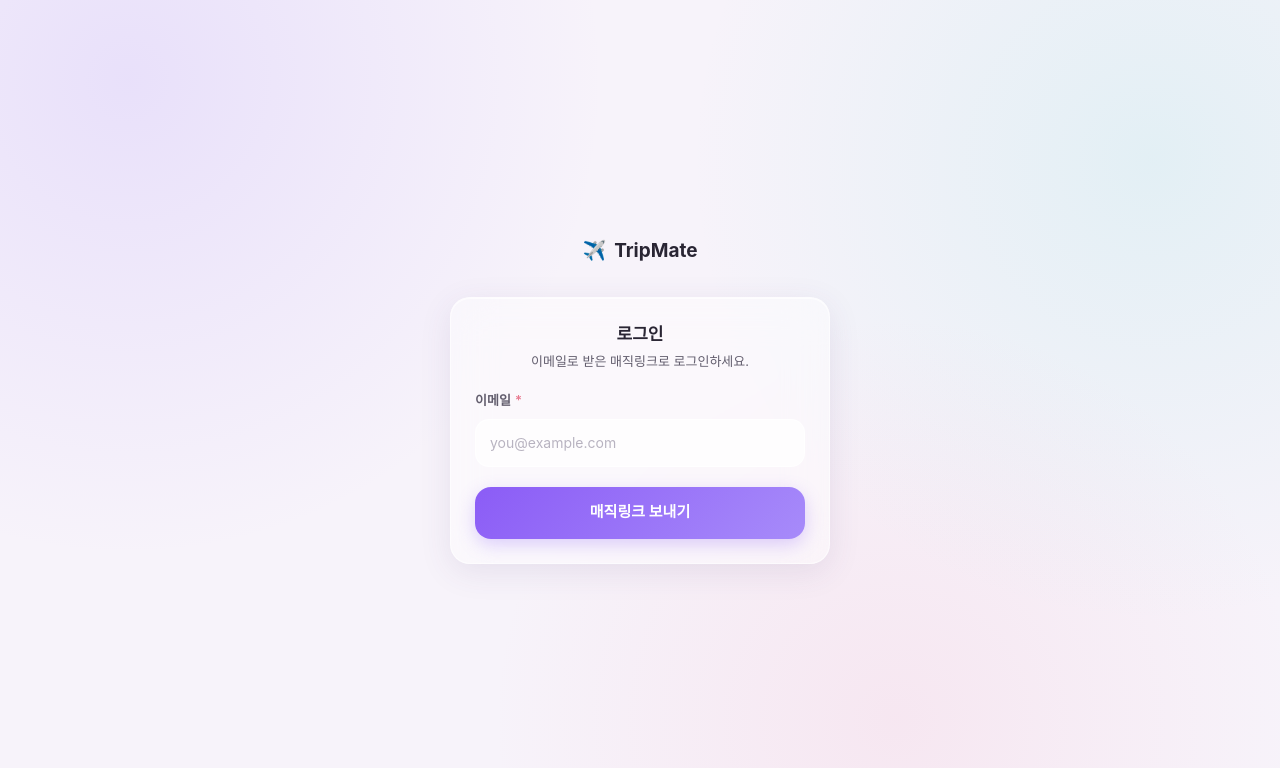
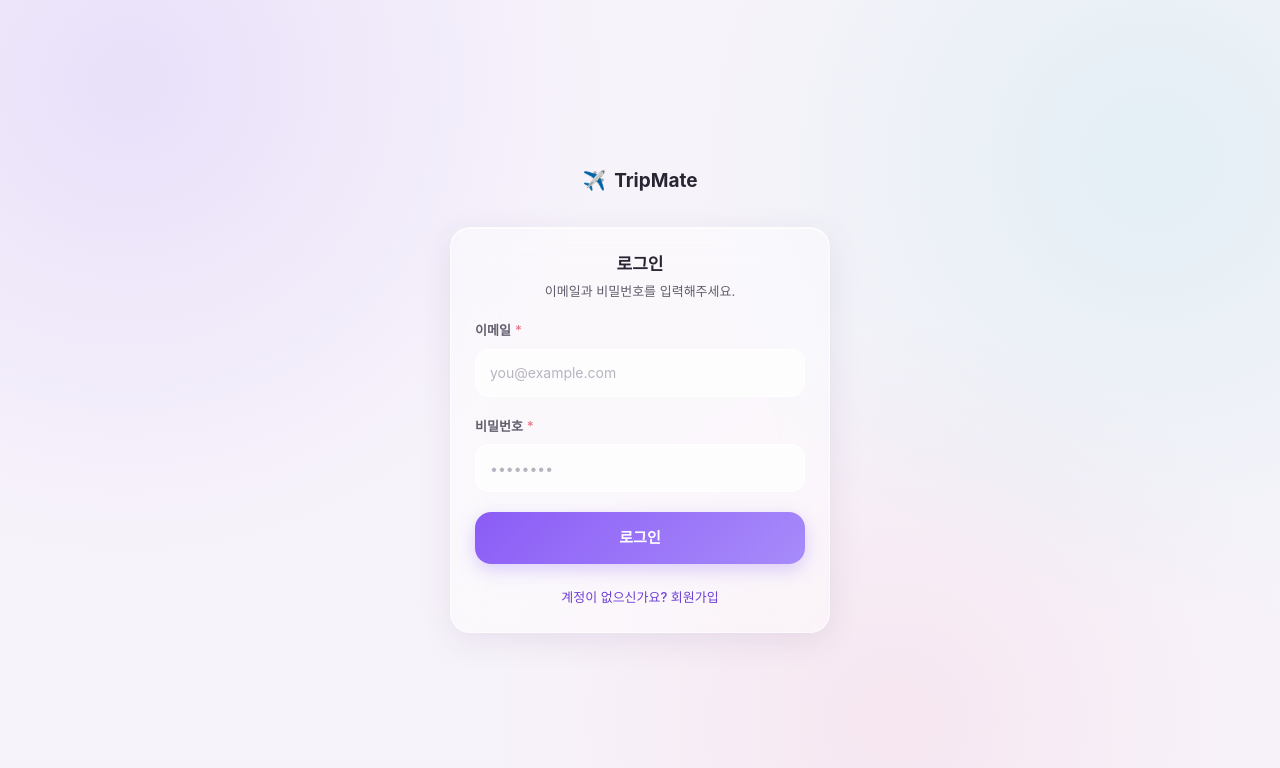
Before and after one commit to ari0516/TripMate, a Next.js app: page /login in a window 1280 px wide. Shown: the top 768 px of the page. Built offline with nearby package versions, Linux system fonts and the light colour scheme; a web font is replaced by a local one.

Commit message:
Replace magic link with email/password auth

```diff
--- a/src/app/auth/confirm/page.tsx
+++ /dev/null
@@ -1,65 +0,0 @@
-import { Button } from "@/components/common/Button";
-import { GlassCard } from "@/components/common/GlassCard";
-
-/**
- * 매직링크 이메일의 확인 링크가 도착하는 곳.
- * 링크를 열자마자 바로 로그인시키지 않고 버튼을 한 번 더 누르게 한다 —
- * 이메일 보안 스캐너(Gmail 등)가 링크를 미리 열어보며 1회용 토큰을 소모해버리는 문제를 피하기 위함.
- */
-export default async function ConfirmPage({
-  searchParams,
-}: PageProps<"/auth/confirm">) {
-  const params = await searchParams;
-  const get = (key: string) => {
-    const value = params[key];
-    return typeof value === "string" ? value : "";
-  };
-
-  const tokenHash = get("token_hash");
-  const type = get("type");
-  const next = get("next") || "/";
-
-  return (
-    <div className="mx-auto flex w-full max-w-[420px] flex-1 flex-col justify-center px-5 py-10">
-      <header className="mb-8 flex items-center justify-center gap-2 text-[19px] font-bold text-[#292533]">
-        <span aria-hidden>✈️</span> TripMate
-      </header>
-
-      <GlassCard level="base" className="space-y-4 p-6 text-center">
-        {tokenHash && type ? (
-          <>
-            <p className="text-[32px]" aria-hidden>
-              🔐
-            </p>
-            <p className="text-[15px] font-semibold text-[#292533]">
-              로그인을 완료해주세요
-            </p>
-            <p className="text-[13px] leading-relaxed text-[#625d6d]">
-              아래 버튼을 눌러야 로그인이 완료됩니다.
-            </p>
-            <form action="/auth/confirm/verify" method="POST">
-              <input type="hidden" name="token_hash" value={tokenHash} />
-              <input type="hidden" name="type" value={type} />
-              <input type="hidden" name="next" value={next} />
-              <Button type="submit" size="lg" fullWidth>
-                로그인 완료하기
-              </Button>
-            </form>
-          </>
-        ) : (
-          <>
-            <p className="text-[32px]" aria-hidden>
-              ⚠️
-            </p>
-            <p className="text-[15px] font-semibold text-[#292533]">
-              유효하지 않은 링크입니다
-            </p>
-            <p className="text-[13px] text-[#625d6d]">
-              로그인 화면에서 다시 시도해주세요.
-            </p>
-          </>
-        )}
-      </GlassCard>
-    </div>
-  );
-}
--- a/src/app/auth/confirm/verify/route.ts
+++ /dev/null
@@ -1,29 +0,0 @@
-import type { EmailOtpType } from "@supabase/supabase-js";
-import { type NextRequest, NextResponse } from "next/server";
-
-import { createClient } from "@/lib/supabase/server";
-
-/** 확인 페이지에서 "로그인 완료하기" 버튼을 누르면 여기로 POST 된다 */
-export async function POST(request: NextRequest) {
-  const formData = await request.formData();
-  const tokenHash = formData.get("token_hash");
-  const type = formData.get("type") as EmailOtpType | null;
-  const next = (formData.get("next") as string) || "/";
-
-  if (typeof tokenHash === "string" && tokenHash && type) {
-    const supabase = await createClient();
-    const { error } = await supabase.auth.verifyOtp({
-      type,
-      token_hash: tokenHash,
-    });
-    if (!error) {
-      // 303: POST 요청이므로 리다이렉트 후 GET으로 전환되도록 명시한다.
-      return NextResponse.redirect(new URL(next, request.url), 303);
-    }
-  }
-
-  return NextResponse.redirect(
-    new URL("/login?error=invalid-link", request.url),
-    303,
-  );
-}
--- a/src/app/login/page.tsx
+++ b/src/app/login/page.tsx
@@ -1,55 +1,69 @@
 "use client";
 
-import { useSearchParams } from "next/navigation";
-import { Suspense, useState } from "react";
+import { useRouter } from "next/navigation";
+import { useState } from "react";
 
 import { Button } from "@/components/common/Button";
 import { Field, TextInput } from "@/components/common/Field";
 import { GlassCard } from "@/components/common/GlassCard";
 import { createClient } from "@/lib/supabase/client";
 
-export default function LoginPage() {
-  return (
-    <Suspense>
-      <LoginForm />
-    </Suspense>
-  );
+type Mode = "login" | "signup";
+
+function translateAuthError(message: string): string {
+  if (message.includes("Invalid login credentials")) {
+    return "이메일 또는 비밀번호가 올바르지 않습니다.";
+  }
+  if (message.includes("already registered")) {
+    return "이미 가입된 이메일입니다. 로그인해주세요.";
+  }
+  if (message.includes("Password should be at least")) {
+    return "비밀번호는 6자 이상이어야 합니다.";
+  }
+  if (message.includes("Unable to validate email address")) {
+    return "올바른 이메일 형식이 아닙니다.";
+  }
+  return message;
 }
 
-function LoginForm() {
-  const searchParams = useSearchParams();
+export default function LoginPage() {
+  const router = useRouter();
+  const [mode, setMode] = useState<Mode>("login");
   const [email, setEmail] = useState("");
-  const [status, setStatus] = useState<"idle" | "sending" | "sent">("idle");
-  const [error, setError] = useState<string | null>(
-    searchParams.get("error") === "invalid-link"
-      ? "링크가 만료되었거나 유효하지 않습니다. 다시 시도해주세요."
-      : null,
-  );
+  const [password, setPassword] = useState("");
+  const [submitting, setSubmitting] = useState(false);
+  const [error, setError] = useState<string | null>(null);
 
   async function handleSubmit() {
     if (!email.trim()) {
       setError("이메일을 입력해주세요.");
       return;
     }
+    if (password.length < 6) {
+      setError("비밀번호는 6자 이상이어야 합니다.");
+      return;
+    }
 
-    setStatus("sending");
+    setSubmitting(true);
     setError(null);
 
     const supabase = createClient();
-    const { error: signInError } = await supabase.auth.signInWithOtp({
+    const { error: authError } =
+      mode === "signup"
+        ? await supabase.auth.signUp({ email: email.trim(), password })
+        : await supabase.auth.signInWithPassword({
             email: email.trim(),
-      options: {
-        emailRedirectTo: `${window.location.origin}/auth/confirm`,
-      },
+            password,
           });
 
-    if (signInError) {
-      setError(signInError.message);
-      setStatus("idle");
+    if (authError) {
+      setError(translateAuthError(authError.message));
+      setSubmitting(false);
       return;
     }
 
-    setStatus("sent");
+    router.push("/");
+    router.refresh();
   }
 
   return (
@@ -59,32 +73,19 @@ function LoginForm() {
       </header>
 
       <GlassCard level="base" className="p-6">
-        {status === "sent" ? (
-          <div className="space-y-2 text-center">
-            <p className="text-[32px]" aria-hidden>
-              📩
-            </p>
-            <p className="text-[15px] font-semibold text-[#292533]">
-              메일함을 확인해주세요
-            </p>
-            <p className="text-[13px] leading-relaxed text-[#625d6d]">
-              {email} 로 로그인 링크를 보냈습니다.
-              <br />
-              메일의 링크를 눌러 로그인을 완료해주세요.
-            </p>
-          </div>
-        ) : (
         <div className="space-y-5">
           <div className="text-center">
-              <p className="text-[17px] font-bold text-[#292533]">로그인</p>
+            <p className="text-[17px] font-bold text-[#292533]">
+              {mode === "signup" ? "회원가입" : "로그인"}
+            </p>
             <p className="mt-1 text-[13px] text-[#625d6d]">
-                이메일로 받은 매직링크로 로그인하세요.
+              이메일과 비밀번호를 입력해주세요.
             </p>
           </div>
 
-            <Field label="이메일" required htmlFor="login-email" error={error}>
+          <Field label="이메일" required htmlFor="auth-email">
             <TextInput
-                id="login-email"
+              id="auth-email"
               type="email"
               autoComplete="email"
               value={email}
@@ -93,6 +94,28 @@ function LoginForm() {
                 setError(null);
               }}
               placeholder="you@example.com"
+            />
+          </Field>
+
+          <Field
+            label="비밀번호"
+            required
+            htmlFor="auth-password"
+            error={error}
+            hint={mode === "signup" ? "6자 이상 입력해주세요." : undefined}
+          >
+            <TextInput
+              id="auth-password"
+              type="password"
+              autoComplete={
+                mode === "signup" ? "new-password" : "current-password"
+              }
+              value={password}
+              onChange={(e) => {
+                setPassword(e.target.value);
+                setError(null);
+              }}
+              placeholder="••••••••"
               onKeyDown={(e) => {
                 if (e.key === "Enter") handleSubmit();
               }}
@@ -102,13 +125,29 @@ function LoginForm() {
           <Button
             size="lg"
             fullWidth
-              disabled={status === "sending"}
+            disabled={submitting}
             onClick={handleSubmit}
           >
-              {status === "sending" ? "전송 중..." : "매직링크 보내기"}
+            {submitting
+              ? "처리 중..."
+              : mode === "signup"
+                ? "회원가입"
+                : "로그인"}
           </Button>
+
+          <button
+            type="button"
+            onClick={() => {
+              setMode((m) => (m === "signup" ? "login" : "signup"));
+              setError(null);
+            }}
+            className="w-full cursor-pointer text-center text-[13px] font-medium text-[#6d3fd4]"
+          >
+            {mode === "signup"
+              ? "이미 계정이 있으신가요? 로그인"
+              : "계정이 없으신가요? 회원가입"}
+          </button>
         </div>
-        )}
       </GlassCard>
     </div>
   );
--- a/src/proxy.ts
+++ b/src/proxy.ts
@@ -1,7 +1,7 @@
 import { createServerClient } from "@supabase/ssr";
 import { NextResponse, type NextRequest } from "next/server";
 
-const PUBLIC_PATHS = ["/login", "/auth/confirm"];
+const PUBLIC_PATHS = ["/login"];
 
 /**
  * Next.js 16 부터 Middleware 는 Proxy 로 이름이 바뀌었다 (동작은 동일).
```
Lines whose indentation alone changed are shown as unchanged.
